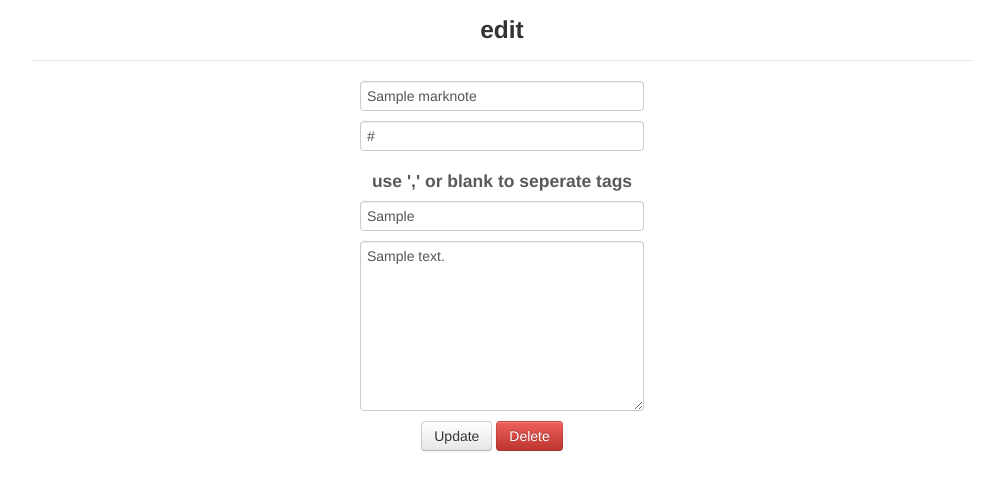
After one commit to cfgchouhang/MarkNote, a Flask app: page /edit/1 in a window 1280 px wide. The commit adds this page. Shown: the top 490 px of the page, without its empty margins (138-1141 px from the left). Run offline with Flask 2, Linux system fonts and the light colour scheme; tables that the repository leaves empty hold one stand-in row (values such as "Sample post"); some libraries are stand-ins or nearby versions.

Commit message:
change to sqlite, complete add/update/delete

```diff
--- a/editpart.py
+++ b/editpart.py
@@ -3,20 +3,44 @@ from flask import Flask,request,redirect,render_template
 from datetime import datetime
 import sqltool
 import marknote
+from querypart import querypart as qu
 
 app = Flask(__name__)
 sql = sqltool.sqltool
 mrno = marknote.MarkNote
 
 @app.route("/add_page")
-def page():
+def add_page():
     return render_template('add_page.html')
 
 @app.route("/add_new",methods=["POST"])
 def add_new():
     a = request.form
-    tags = a['tags'].replace(' ','')
-    item = mrno(a['title'],a['link'],a['tags'],a['note'],datetime.now())
-    item.add()
-    item.commit()
-    return redirect('/keynote')
+    if a['title']!='' or a['link']!='':
+        tags = a['tag'].replace(' ','')
+        item = mrno(a['title'],a['link'],tags,a['note'],datetime.now())
+        item.add()
+        item.commit()
+    return redirect('/marknote')
+
+@app.route("/edit/<id>")
+def edit_page(id):
+    item = qu.query_byid(id)
+    return render_template('edit_page.html',data=item)
+
+@app.route("/update/<id>",methods=["POST"])
+def update(id):
+    a = request.form
+    item = qu.query_byid(id)
+    update = {'title':item.title,'link':item.link,\
+              'tag':item.tag,'note':item.note}
+    for i in a.keys():
+        if a[i] != '':
+            update[i] = a[i]
+    qu.query_update(id,update)
+    return redirect('/marknote')
+
+@app.route("/delete/<id>")
+def delete(id):
+    qu.delete_byid(id)
+    return redirect('/marknote/time')
--- a/main.py
+++ b/main.py
@@ -1,16 +1,30 @@
 #!/usr/bin/env python
 from flask import redirect,render_template
+from sqlalchemy.sql.expression import func
 import editpart
+from querypart import querypart as qu
+from marknote import MarkNote
 
 app = editpart.app
 
 @app.route("/")
+@app.route("/marknote/")
 def redir():
-    return redirect('/keynote')
+    return redirect('/marknote/time')
 
-@app.route("/keynote")
-def main():
-    return render_template('main.html')
+@app.route("/marknote/<order>")
+def main(order):
+    if order == 'time':
+        a = MarkNote.time
+    elif order == 'title':
+        a = MarkNote.title
+    elif order == 'random':
+        #a = func.rand()
+        a = func.random()
+    else:
+        a = MarkNote.time
+    data = qu.query(a,num=20)
+    return render_template('main.html',data=data)
 
 if __name__=='__main__':
     app.debug = True
--- /dev/null
+++ b/querypart.py
@@ -0,0 +1,20 @@
+from marknote import *
+
+class querypart():
+    @staticmethod
+    def query(order,num=15):
+        data = session.query(MarkNote).order_by(order).limit(num)
+        return data
+
+    @staticmethod
+    def query_byid(id):
+        return session.query(MarkNote).filter(MarkNote.id==id).first()
+
+    @staticmethod
+    def delete_byid(id):
+        session.query(MarkNote).filter(MarkNote.id==id).delete()
+        session.commit()
+
+    @staticmethod
+    def query_update(id,new):
+        session.query(MarkNote).filter(MarkNote.id==id).update(new)
--- /dev/null
+++ b/templates/edit_page.html
@@ -0,0 +1,42 @@
+<!DOCTYPE HTML>
+<html>
+<head>
+    <title>KeyNote</title>
+    <!-- Bootstrap -->
+    <link href="{{url_for('static',filename='bootstrap/css/bootstrap.min.css')}}" rel="stylesheet" media="screen">
+    <style>
+    #set{
+        min-height: 100%;
+        height: auto !important;
+        height: 100%;
+        text-align: center;
+        /* Negative indent footer by it's height */
+        margin: 0 auto -60px;
+    }
+    </style>
+    <script>
+        function check_validity(){
+            document.editform.submit();
+        }
+    </script>
+</head>
+<body>
+    <div id="set" class="container">
+    <form id="editform" name="editform" action="/update/{{data.id}}" method="POST">
+        <fieldset>
+            <legend><h3>edit</h3></legend>
+            <input class="input-xlarge" type="text" placeholder="title" id="title" name="title" value="{{data.title}}"><br/>
+            <input class="input-xlarge" type="text" placeholder="the url" id="link" name="link" value="{{data.link}}"><br/>
+            <span class="help-block"><h4>use ',' or blank to seperate tags</h4></span>
+            <input class="input-xlarge" type="text" placeholder="tags" id="tag" name="tag" value="{{data.tag}}"><br />
+            <textarea class="input-xlarge" placeholder="note can be omitted." rows="8" id="note" name="note">{{data.note}}</textarea><br/>
+            <div class="row">
+                <button type="button" class="btn" onclick="check_validity()">Update</button>
+                <button type="button" class="btn btn-danger" onclick="location.href='/delete/{{data.id}}'">Delete</button>
+            </div>
+        </fieldset>
+    </form>
+    <script src="{{url_for('static',filename='bootstrap/js/bootstrap.min.js')}}"></script>
+    <script src="{{url_for('static',filename='jquery-1.8.3.min.js')}}"></script>
+</body>
+</html>
```
Also changed, not shown: marknote.py (+2 -6 lines), sqltool.py (+5 -3 lines), templates/add_page.html (+10 -4 lines), templates/main.html (+20 -4 lines).
